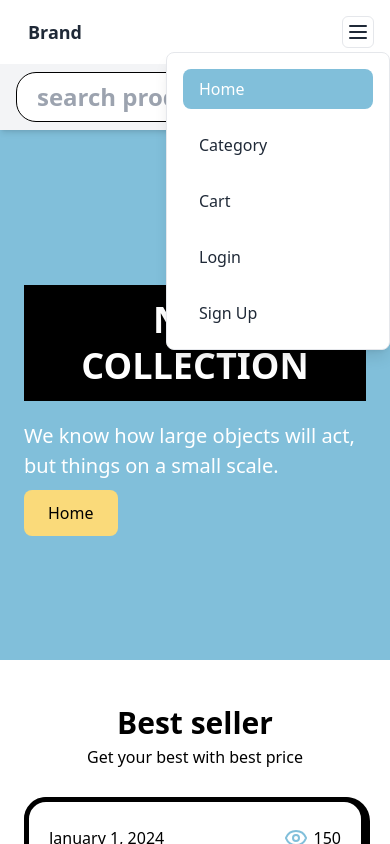
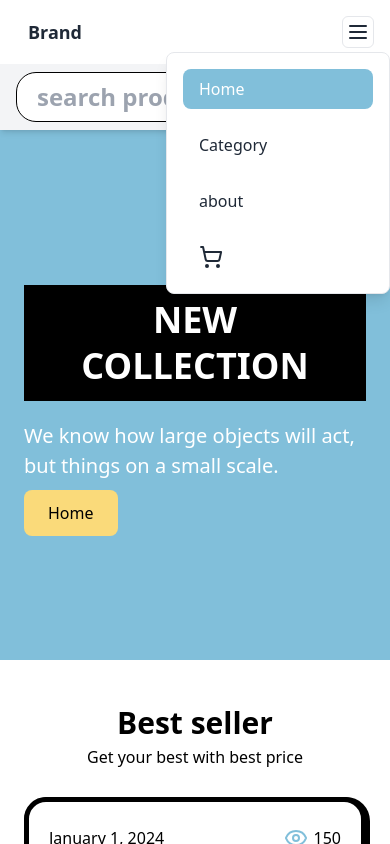
Before and after one commit to Afrazsajid/ecomerceg, a Next.js app: page / in a window 390 px wide. Both pictures are taken after a click on the button 358 px from the left and 32 px from the top of the page. Shown: the top 844 px of the page. Built offline with nearby package versions, Linux system fonts and the light colour scheme.

Commit message:
resolving mobile nav issue

```diff
--- a/components/navbar.tsx
+++ b/components/navbar.tsx
@@ -96,33 +96,27 @@ const Navbar: React.FC<NavbarProps> = ({ highlightedItem , query }) => {
               >
                 Home
               </button>
-              <button
+              <Link href="/category"
                 className={`block w-full text-left px-4 py-2 rounded-lg ${getButtonClass(
                   "category"
                 )} hover:bg-gray-300`}
               >
                 Category
-              </button>
+              </Link>
+
+              <Link href="/about"
+                className={`block w-full text-left px-4 py-2 rounded-lg ${getButtonClass(
+                  "login"
+                )} hover:bg-gray-300`}
+              >
+                about
+              </Link>
               <button
                 className={`block w-full text-left px-4 py-2 rounded-lg ${getButtonClass(
                   "cart"
                 )} hover:bg-gray-300`}
               >
-                Cart
-              </button>
-              <button
-                className={`block w-full text-left px-4 py-2 rounded-lg ${getButtonClass(
-                  "login"
-                )} hover:bg-gray-300`}
-              >
-                Login
-              </button>
-              <button
-                className={`block w-full text-left px-4 py-2 rounded-lg ${getButtonClass(
-                  "signup"
-                )} hover:bg-gray-300`}
-              >
-                Sign Up
+                <ShoppingCart/>
               </button>
             </div>
           </PopoverContent>
```
